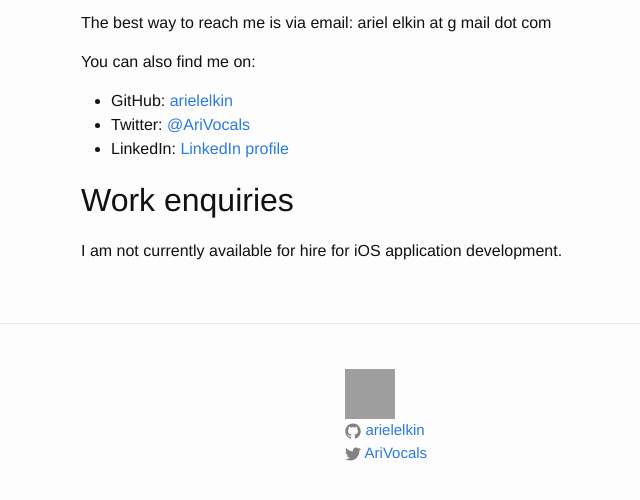
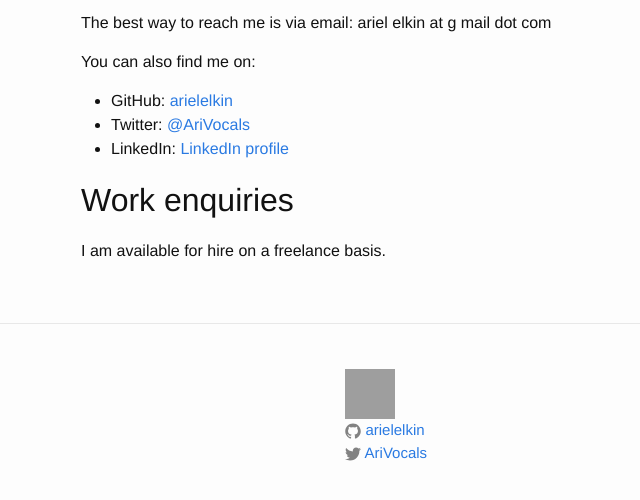
Before and after one commit to arielelkin/site_source, a Jekyll site: the page built from contact.markdown, in a window 1280 px wide, cut to the strip 268-768 px from the top of the page. Shown: the whole strip, without its empty margins (189-829 px from the left). Built offline with Jekyll 4.4.1, drawn with Linux system fonts in a browser that asks for light colours; grey boxes are pictures that could not be loaded.

Commit message:
update contact

```diff
--- a/contact.markdown
+++ b/contact.markdown
@@ -17,4 +17,4 @@ You can also find me on:
  * LinkedIn: [LinkedIn profile](https://www.linkedin.com/profile/view?id=10801329)
 
 ## Work enquiries
-I am not currently available for hire for iOS application development.
+I am available for hire on a freelance basis.
```
